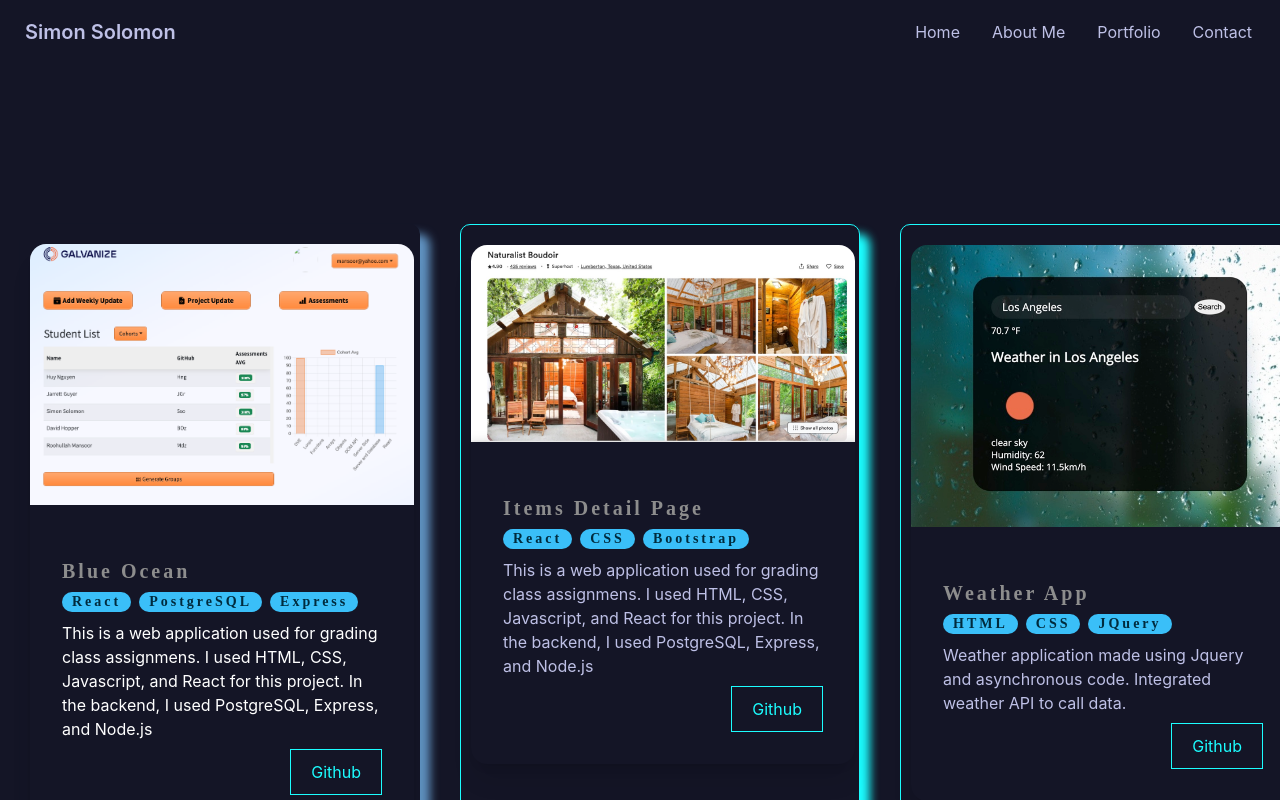
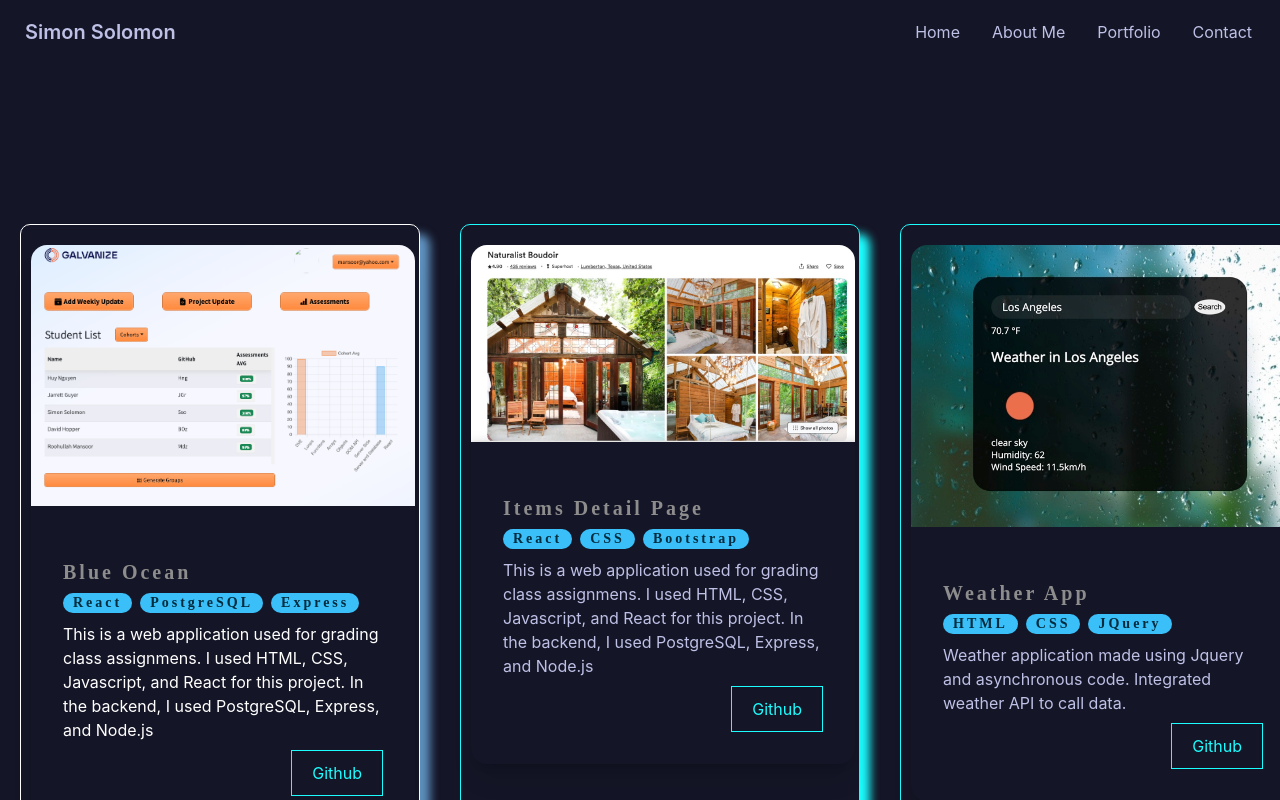
Before and after one commit to snsolomar/Portfolio, a React (Create React App) app in the folder client/: page /portfolio in a window 1280 px wide. In both pictures the pointer is over the element 220 px from the left and 536 px from the top of the page. Shown: the top 800 px of the page. Built offline with nearby package versions, Linux system fonts and the light colour scheme.

Commit message:
portfolio card borders

```diff
--- a/client/src/Pages/Portfolio/Portfolio.css
+++ b/client/src/Pages/Portfolio/Portfolio.css
@@ -9,7 +9,7 @@
 .portfolio-card:hover {
   box-shadow: 10px 10px 10px #6093c2;
   color: #fff;
-  border: none;
+  border: 1px solid #fff;
 }
 
 .portfolio-button-github {
```
